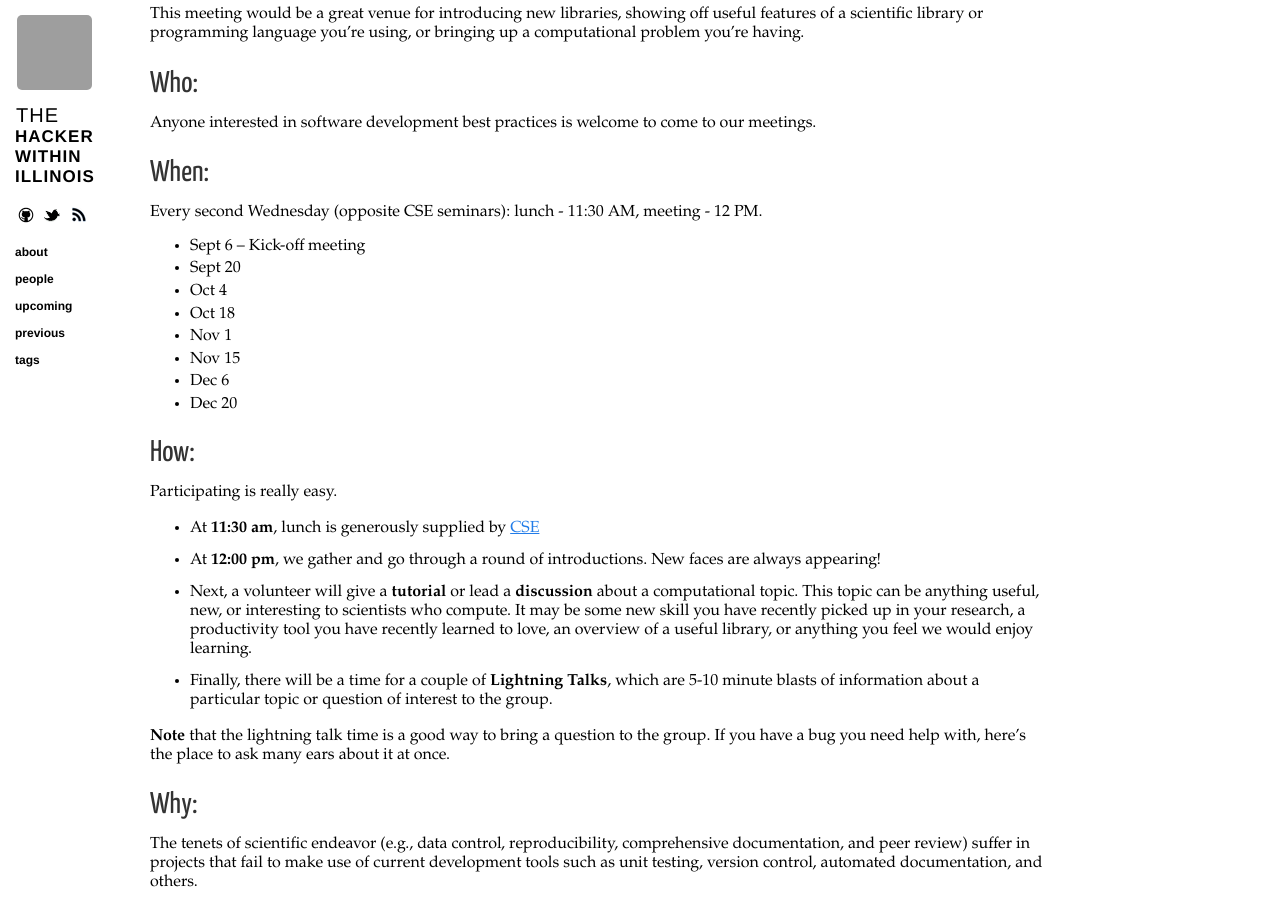
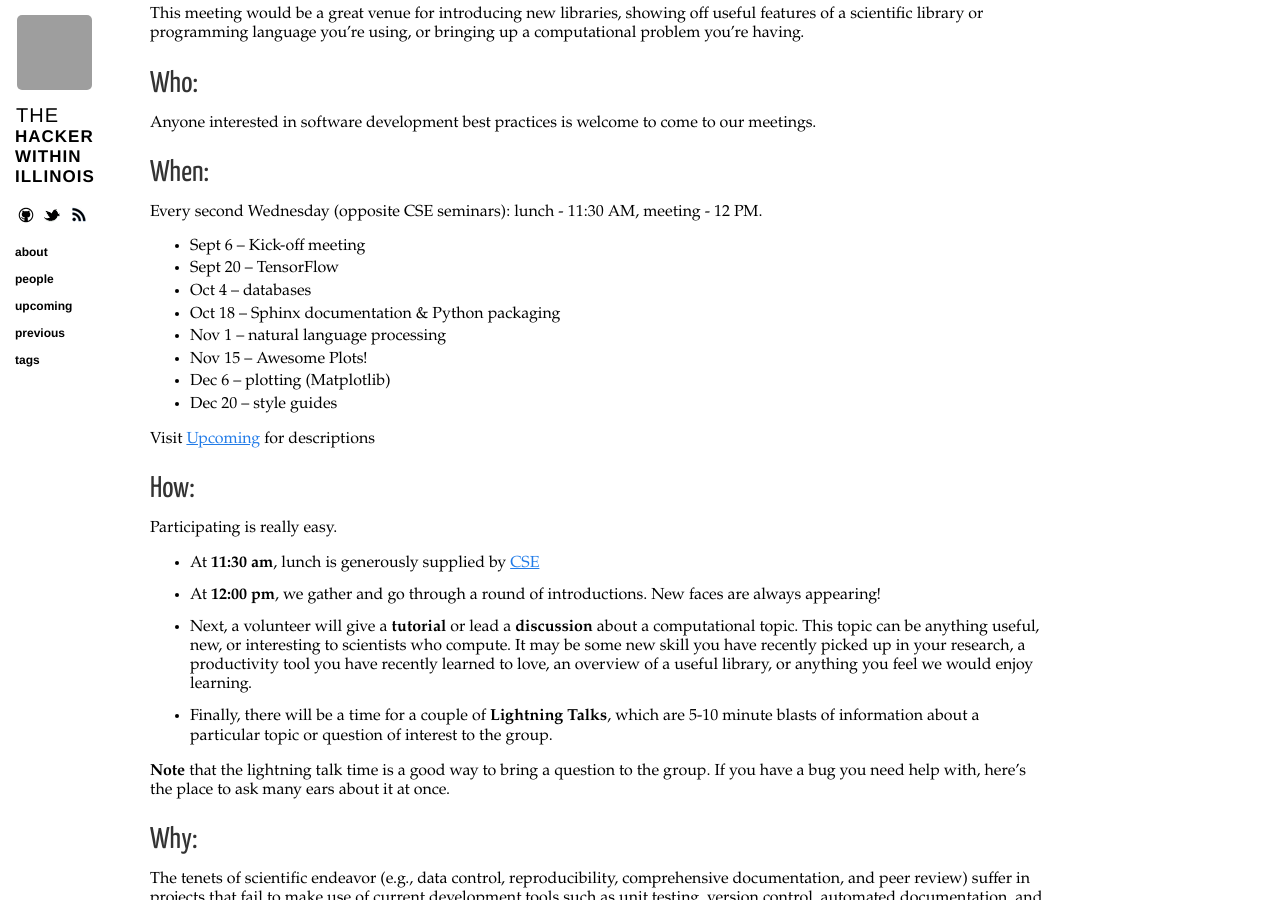
Before and after one commit to thehackerwithin/illinois, a Jekyll site: the page built from index.md, in a window 1280 px wide and 900 px high, scrolled down 383 px. Built offline with Jekyll 4.4.1, drawn with Linux system fonts in a browser that asks for light colours; nearby versions of some CDN libraries; comment, search, counter and statistics services are not loaded; grey boxes are pictures that could not be loaded.

```diff
--- a/_config.yml
+++ b/_config.yml
@@ -6,12 +6,11 @@ kramdown:
   input: GFM
   hard_wrap: false
   parse_block_html: true
-url: http://thehackerwithin.github.com/illinois
+url: http://www.thehackerwithin.org/illinois
 name: Hacker Within
 chapter: Illinois
-description: An initial blog and site for THW at UI at Urbana-Champaign
+description: The blog and site for THW at the U of I
 twitter: hackerwithin_IL
 gravatar_url: http://www.gravatar.com/avatar/0203c034a145af6cc2576d56cdb4cf73
 disqus_username: hackerwithinadmin
-include: ['_people']
 relative_permalinks: false
--- a/index.md
+++ b/index.md
@@ -42,13 +42,15 @@ When:
 Every second Wednesday (opposite CSE seminars): lunch - 11:30 AM, meeting - 12 PM.
 
 - Sept 6 -- Kick-off meeting
-- Sept 20
-- Oct 4
-- Oct 18
-- Nov 1
-- Nov 15
-- Dec 6
-- Dec 20
+- Sept 20 -- TensorFlow
+- Oct 4 -- databases
+- Oct 18 -- Sphinx documentation & Python packaging
+- Nov 1 -- natural language processing
+- Nov 15 -- Awesome Plots!
+- Dec 6 -- plotting (Matplotlib)
+- Dec 20 -- style guides
+
+Visit [Upcoming][upcoming] for descriptions
 
 How:
 -----
```
Also changed, not shown: _posts/2017-09-06-fall-kickoff.md (+1 -1 lines), _posts/2017-09-20-tensorflow.md (added, +27 -0 lines), _posts/2017-10-04-databases.md (added, +26 -0 lines), _posts/2017-10-18-sphinx.md (added, +25 -0 lines), _posts/2017-11-01-language-processing.md (added, +32 -0 lines), _posts/2017-11-15-awesome-plots.md (added, +30 -0 lines), _posts/2017-12-06-plotting.md (added, +38 -0 lines), _posts/2017-12-20-style-guides.md (added, +32 -0 lines), people.md (added, +22 -0 lines).
